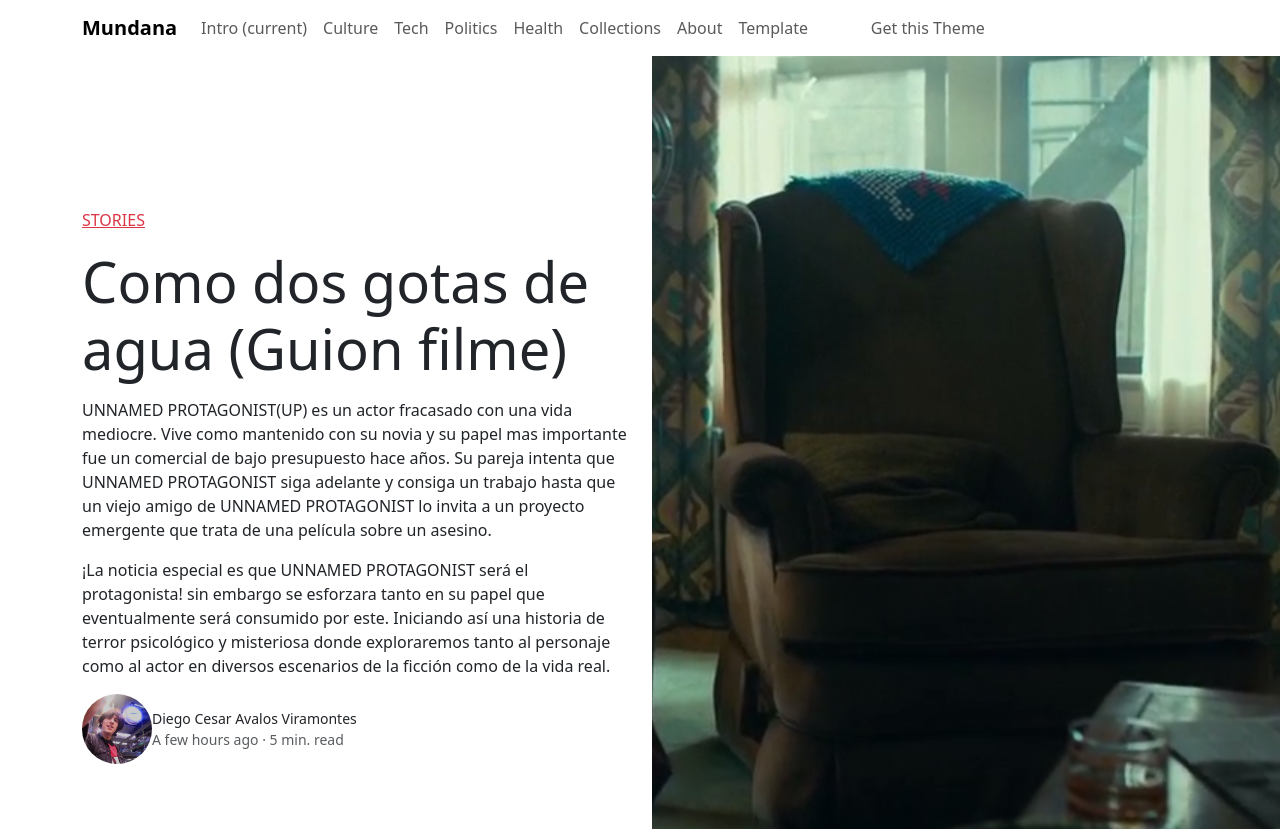
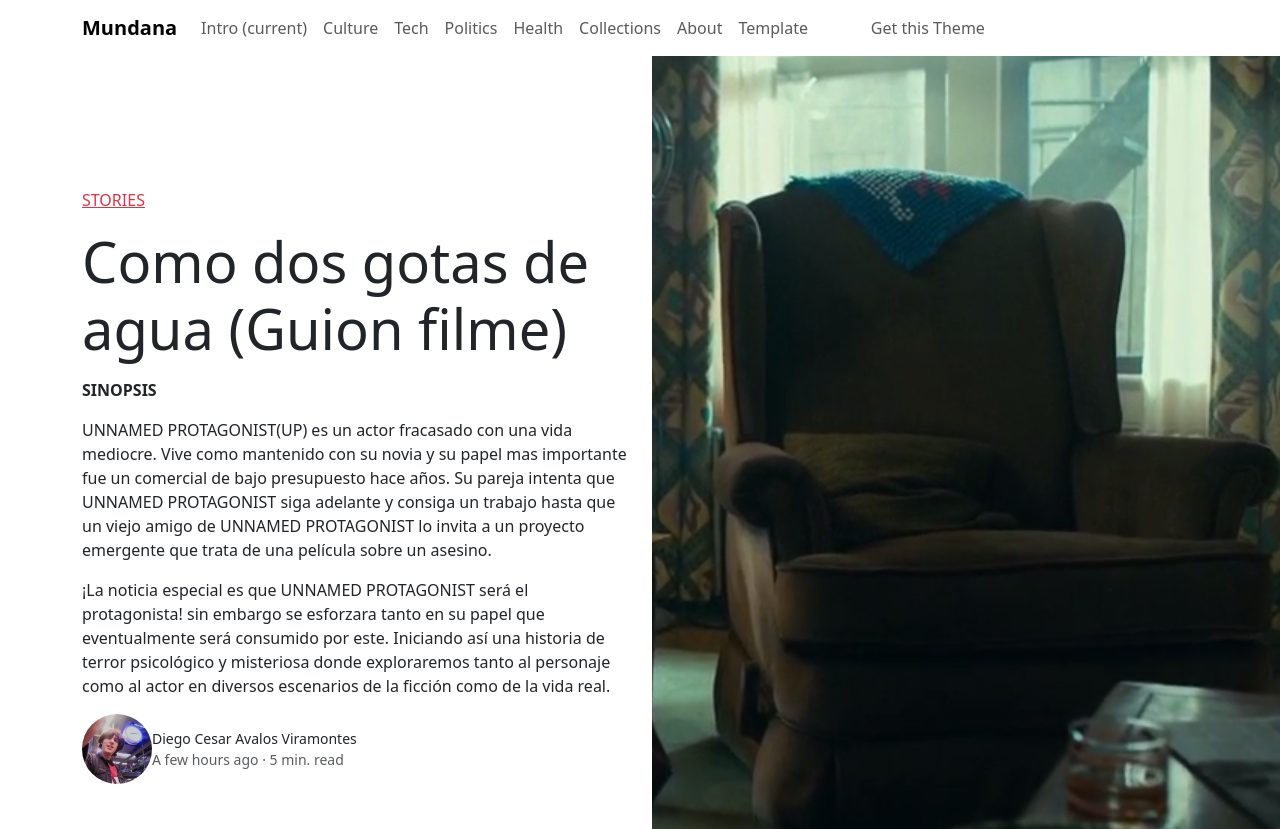
Before and after one commit to TakiTowa/TakiMemory.github.io, a website: page article.html in a window 1280 px wide. Shown: the top 829 px of the page. Drawn offline with nearby package versions, Linux system fonts and the light colour scheme.

Commit message:
Update article.html

```diff
--- a/article.html
+++ b/article.html
@@ -70,6 +70,9 @@ HEADER
 					</p>
 					<h1 class="display-4 secondfont mb-3 font-weight-bold">Como dos gotas de agua (Guion filme)</h1>
 					<p class="mb-3">
+						<p>
+							<b>SINOPSIS</b>
+						</p>
 						<p class=MsoNormal>UNNAMED PROTAGONIST(UP) es un actor fracasado con una vida
 							mediocre. Vive como mantenido con su novia y su papel mas importante fue un
 							comercial de bajo presupuesto hace años. Su pareja intenta que UNNAMED
```
